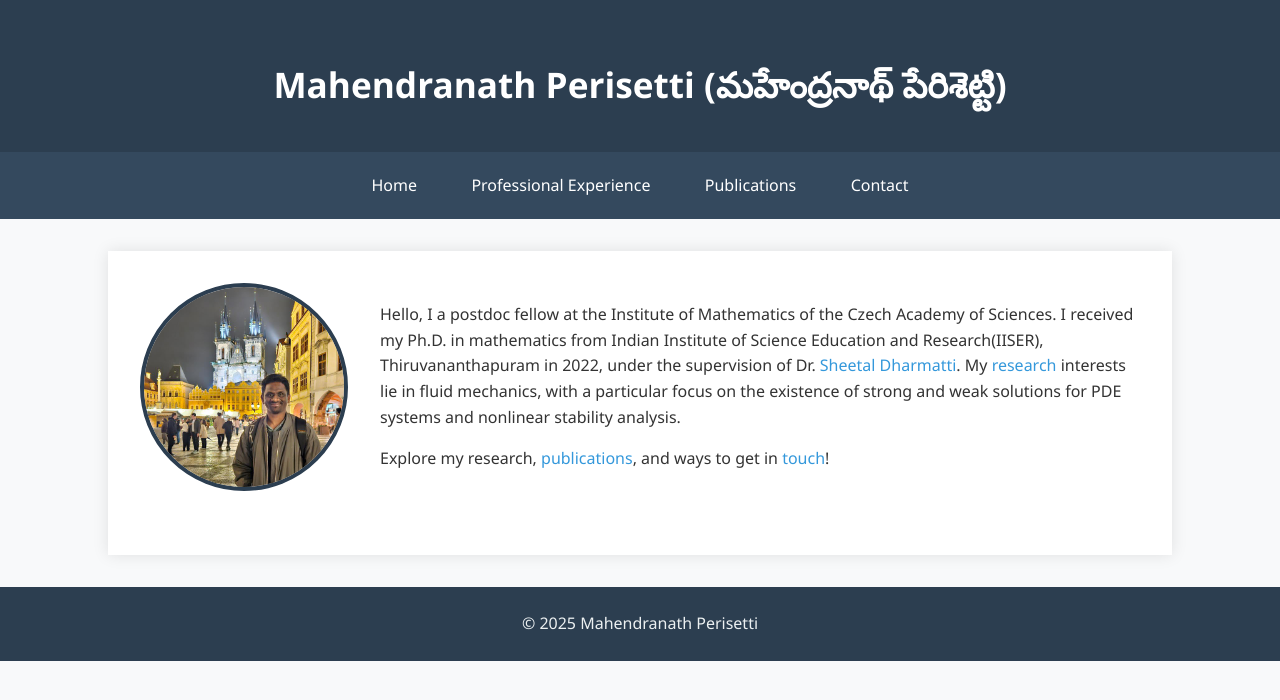
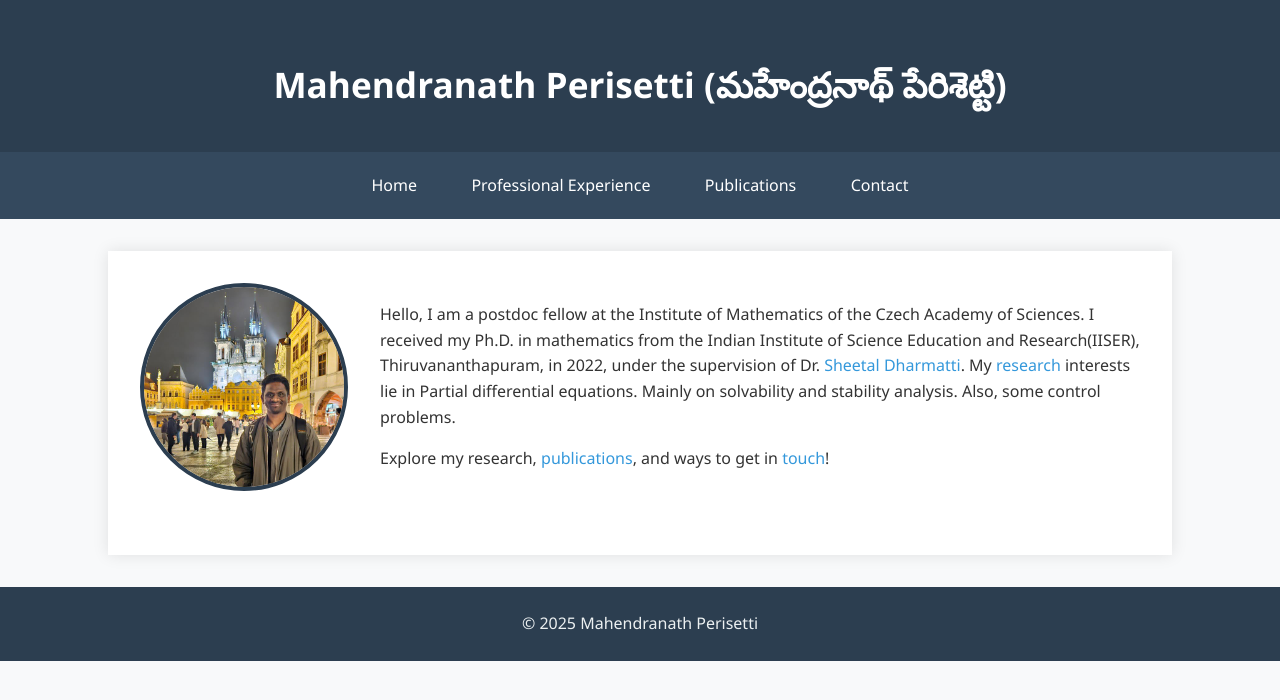
Before and after one commit to mahendranath-perisetti/mahendranath-perisetti.github.io, a plain HTML site: page index.html in a window 1280 px wide. Drawn offline with Linux system fonts and the light colour scheme.

Commit message:
Update index.html

```diff
--- a/index.html
+++ b/index.html
@@ -21,14 +21,13 @@
   <main>
     <section class="intro">
       <div class="profile-pic">
-        <!-- 如果图片不存在，将显示灰色占位区域 -->
         <img src="profile.jpeg" alt="Mahendranath Perisetti" onerror="this.style.display='none'; this.nextElementSibling.style.display='block';">
         <div style="width:200px; height:200px; border-radius:10%; border:1px solid #2c3e50; background:#e0e0e0; display:none; line-height:200px; text-align:center;">No Image</div>
       </div>
       <div class="intro-text">
-        <p>Hello, I a postdoc fellow at the Institute of Mathematics of the Czech Academy of Sciences.
-           I received my Ph.D. in mathematics from Indian Institute of Science Education and Research(IISER), Thiruvananthapuram in 2022, under the supervision of Dr. <a href="https://www.iisertvm.ac.in/faculty/sheetal">Sheetal Dharmatti</a>. My <a href="https://mathscinet.ams.org/mathscinet/author?authorId=1176735">research</a> interests lie in fluid mechanics, with a particular focus on the existence of strong and weak solutions for PDE systems and nonlinear stability analysis.</p>
-        <p>Explore my research, <a href="https://mathscinet.ams.org/mathscinet/author?authorId=1176735">publications</a>, and ways to get in <a href="./contact.html" >touch</a>!</p>
+        <p>Hello, I am a postdoc fellow at the Institute of Mathematics of the Czech Academy of Sciences.
+           I received my Ph.D. in mathematics from the Indian Institute of Science Education and Research(IISER), Thiruvananthapuram, in 2022, under the supervision of Dr. <a href="https://www.iisertvm.ac.in/faculty/sheetal">Sheetal Dharmatti</a>. My <a href="https://mathscinet.ams.org/mathscinet/author?authorId=1176735">research</a> interests lie in Partial differential equations. Mainly on solvability and stability analysis. Also, some control problems.</p>
+        <p>Explore my research, <a href="https://mathscinet.ams.org/mathscinet/author?authorId=1429129">publications</a>, and ways to get in <a href="./contact.html" >touch</a>!</p>
       </div>
     </section>
   </main>
```
